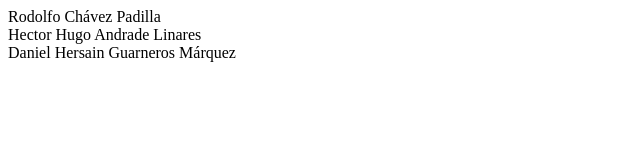
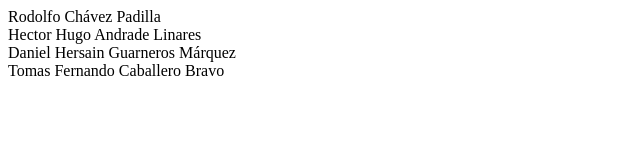
Before and after one commit to rcp240/basic-page, a plain HTML site: page index.html in a window 1280 px wide. Shown: the whole page, without its empty margins (0-640 px from the left). Drawn offline with Linux system fonts and the light colour scheme.

Commit message:
Se agrego el nombre de Tomas Fernando Caballero Bravo

```diff
--- a/index.html
+++ b/index.html
@@ -7,5 +7,6 @@
         <div>Rodolfo Chávez Padilla</div>
         <div>Hector Hugo Andrade Linares</div>
         <div>Daniel Hersain Guarneros Márquez</div>
+        <div>Tomas Fernando Caballero Bravo</div>
     </body>
 </html>
```
